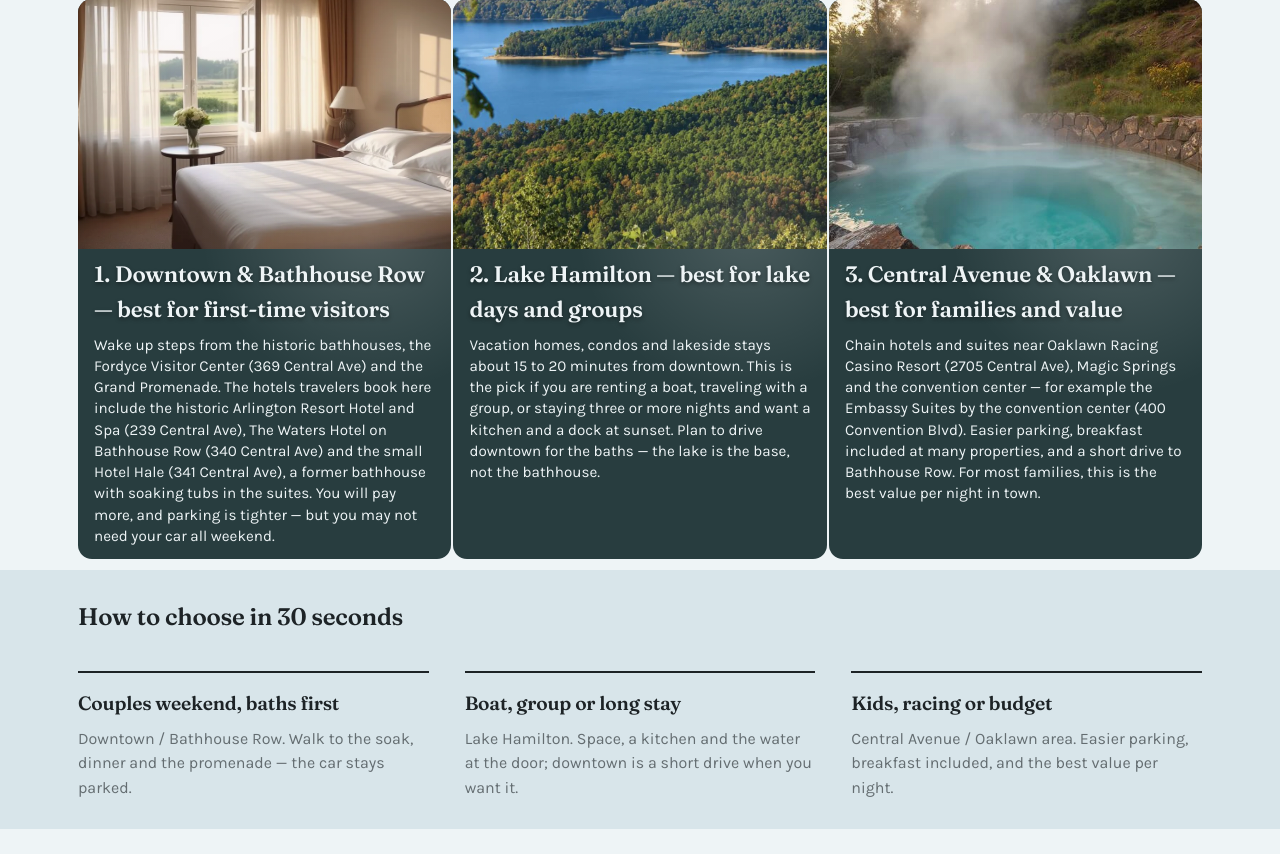
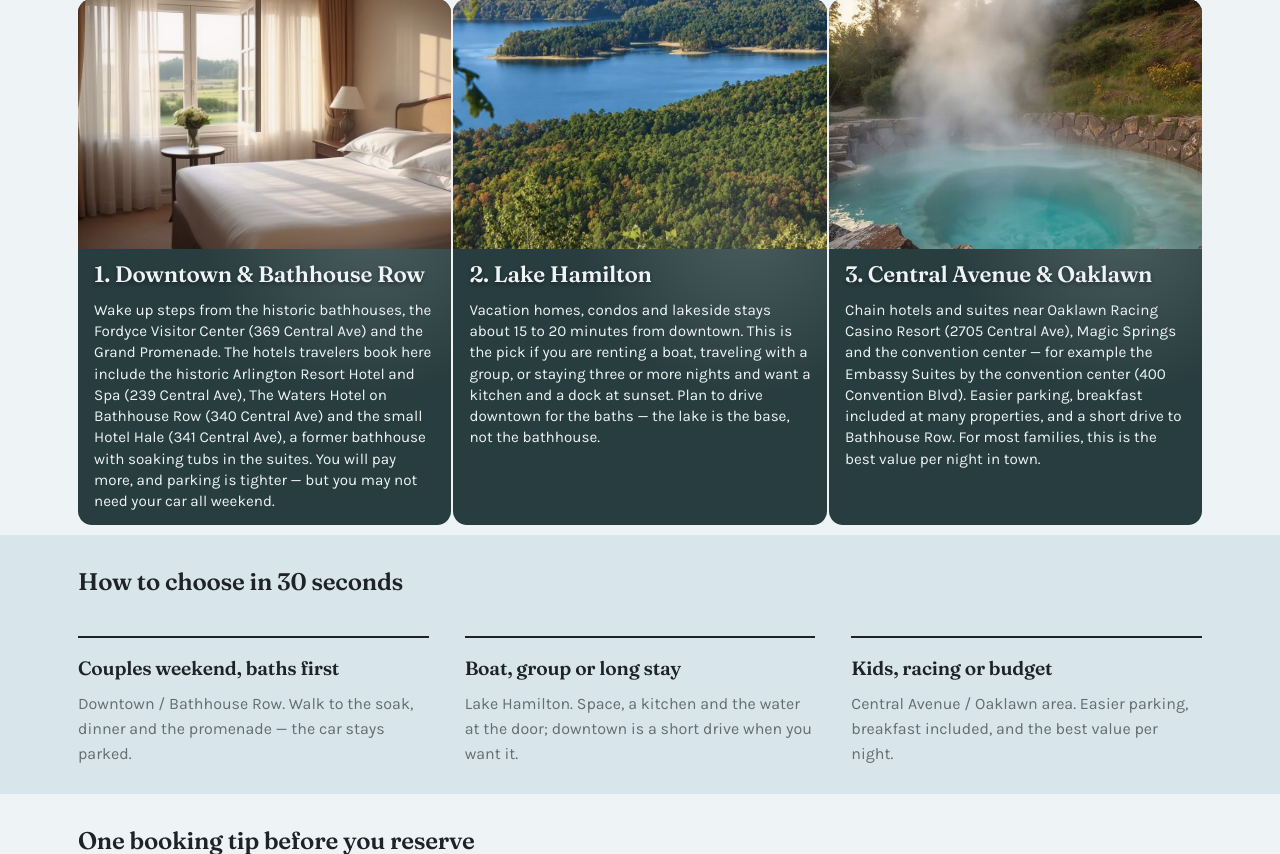
Before and after one commit to robguter/HotSprings, a PHP site: page /where-to-stay-in-hot-springs.php in a window 1280 px wide. Shown: the part 767-1621 px from the top of the page. Run offline with PHP 8.4, Linux system fonts and the light colour scheme; some libraries are stand-ins or nearby versions.

Commit message:
Quitando exceso

```diff
--- a/pubs/where-to-stay-in-hot-springs.php
+++ b/pubs/where-to-stay-in-hot-springs.php
@@ -77,17 +77,17 @@
 
                 <div class="spring-panels">
                     <div class="spring-panel" style="--panel-bg: linear-gradient(155deg, rgba(173, 109, 101, 0.05), rgba(120, 54, 43, 0.06)), url('/images/hotel_habitacion.webp');">
-                        <h3>1. Downtown &amp; Bathhouse Row — best for first-time visitors</h3>
+                        <h3>1. Downtown &amp; Bathhouse Row</h3>
                         <p>Wake up steps from the historic bathhouses, the Fordyce Visitor Center (369 Central Ave) and the Grand Promenade. The hotels travelers book here include the historic Arlington Resort Hotel and Spa (239 Central Ave), The Waters Hotel on Bathhouse Row (340 Central Ave) and the small Hotel Hale (341 Central Ave), a former bathhouse with soaking tubs in the suites. You will pay more, and parking is tighter — but you may not need your car all weekend.</p>
                     </div>
                     <!-- BOOKING LINK: Downtown hotels — insert after approval -->
                     <div class="spring-panel" style="--panel-bg: linear-gradient(155deg, rgba(106, 178, 168, 0.05), rgba(31, 89, 81, 0.06)), url('/images/lago_ouachita.webp');">
-                        <h3>2. Lake Hamilton — best for lake days and groups</h3>
+                        <h3>2. Lake Hamilton</h3>
                         <p>Vacation homes, condos and lakeside stays about 15 to 20 minutes from downtown. This is the pick if you are renting a boat, traveling with a group, or staying three or more nights and want a kitchen and a dock at sunset. Plan to drive downtown for the baths — the lake is the base, not the bathhouse.</p>
                     </div>
                     <!-- BOOKING LINK: Lake Hamilton stays — insert after approval -->
                     <div class="spring-panel" style="--panel-bg: linear-gradient(155deg, rgba(215, 154, 62, 0.05), rgba(169, 106, 30, 0.06)), url('/images/piscina_termal.webp');">
-                        <h3>3. Central Avenue &amp; Oaklawn — best for families and value</h3>
+                        <h3>3. Central Avenue &amp; Oaklawn</h3>
                         <p>Chain hotels and suites near Oaklawn Racing Casino Resort (2705 Central Ave), Magic Springs and the convention center — for example the Embassy Suites by the convention center (400 Convention Blvd). Easier parking, breakfast included at many properties, and a short drive to Bathhouse Row. For most families, this is the best value per night in town.</p>
                     </div>
                     <!-- BOOKING LINK: Central Ave / family hotels — insert after approval -->
```
Also changed, not shown: pubs/images/spa-epsom.jpg.
